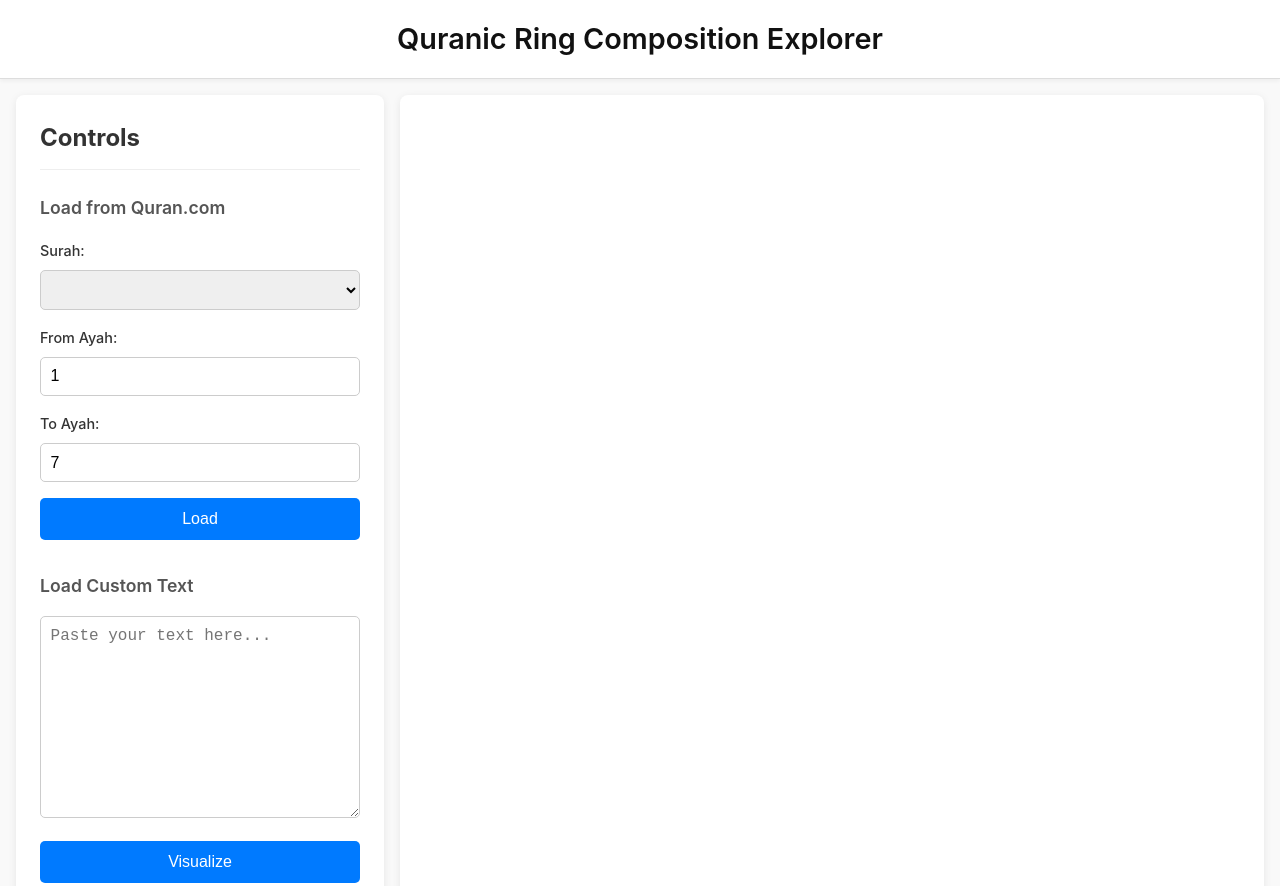
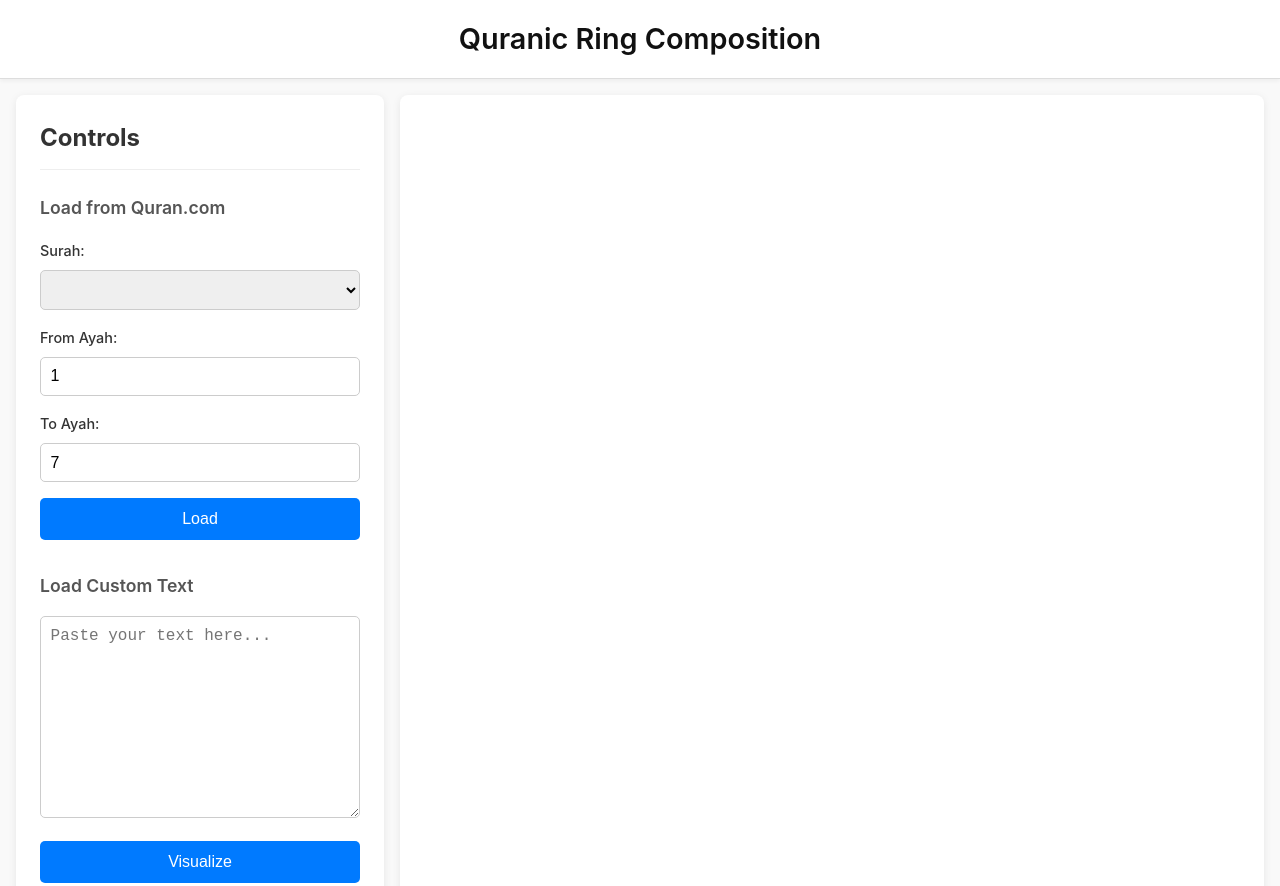
Before and after one commit to Kennyrogers001/quran-ring-composition, a plain HTML site: page index.html in a window 1280 px wide. Shown: the top 886 px of the page. Drawn offline with nearby package versions, Linux system fonts and the light colour scheme; no server answers.

Commit message:
header adjustment

```diff
--- a/index.html
+++ b/index.html
@@ -11,7 +11,7 @@
 </head>
 <body>
     <header>
-        <h1>Quranic Ring Composition Explorer</h1>
+        <h1>Quranic Ring Composition</h1>
     </header>
     <main>
         <div id="controls">
```
